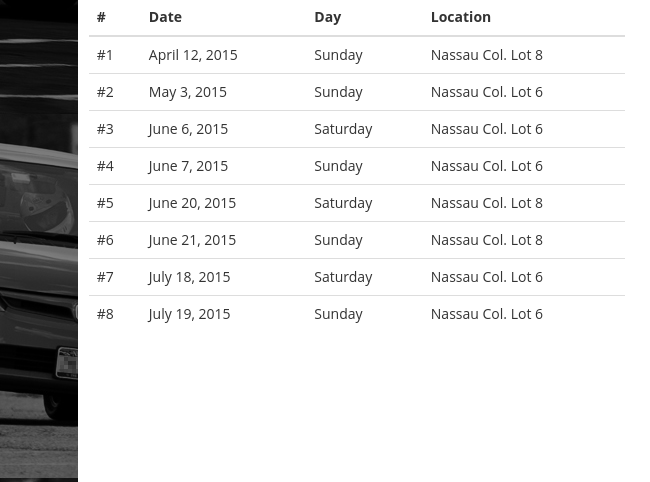
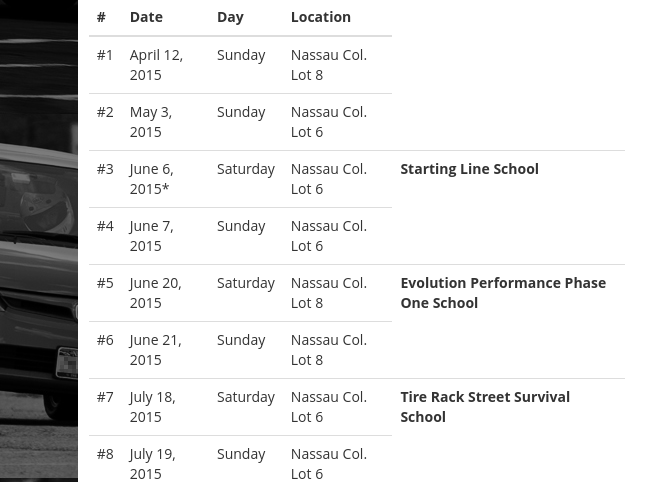
Before and after one commit to NYCJacob/nyrscca, a website: page calendar.html in a window 1280 px wide. Shown: the part 291-773 px from the top of the page, 0-650 px from the left. Drawn offline with Linux system fonts and the light colour scheme; grey boxes are pictures that could not be loaded.

Commit message:
changed calendar table to show school dates

```diff
--- a/calendar.html
+++ b/calendar.html
@@ -130,19 +130,23 @@
                                 <td>#2</td><td>May 3, 2015</td><td>Sunday</td><td>Nassau Col. Lot 6</td>
                             </tr>
                             <tr>
-                                <td>#3</td><td>June 6, 2015</td><td>Saturday</td><td>Nassau Col. Lot 6</td>
+                                <td>#3</td><td>June 6, 2015*</td><td>Saturday</td>
+                                <td>Nassau Col. Lot 6</td>
+                                <td><strong>Starting Line School</strong></td>
                             </tr>
                             <tr>
                                 <td>#4</td><td>June 7, 2015</td><td>Sunday</td><td>Nassau Col. Lot 6</td>
                             </tr>
                             <tr>
                                 <td>#5</td><td>June 20, 2015</td><td>Saturday</td><td>Nassau Col. Lot 8</td>
+                                <td><strong>Evolution Performance Phase One School</strong> </td>
                             </tr>
                             <tr>
                                 <td>#6</td><td>June 21, 2015</td><td>Sunday</td><td>Nassau Col. Lot 8</td>
                             </tr>
                             <tr>
                                 <td>#7</td><td>July 18, 2015</td><td>Saturday</td><td>Nassau Col. Lot 6</td>
+                                <td><strong>Tire Rack Street Survival School</strong> </td>
                             </tr>
                             <tr>
                                 <td>#8</td><td>July 19, 2015</td><td>Sunday</td><td>Nassau Col. Lot 6</td>
```
